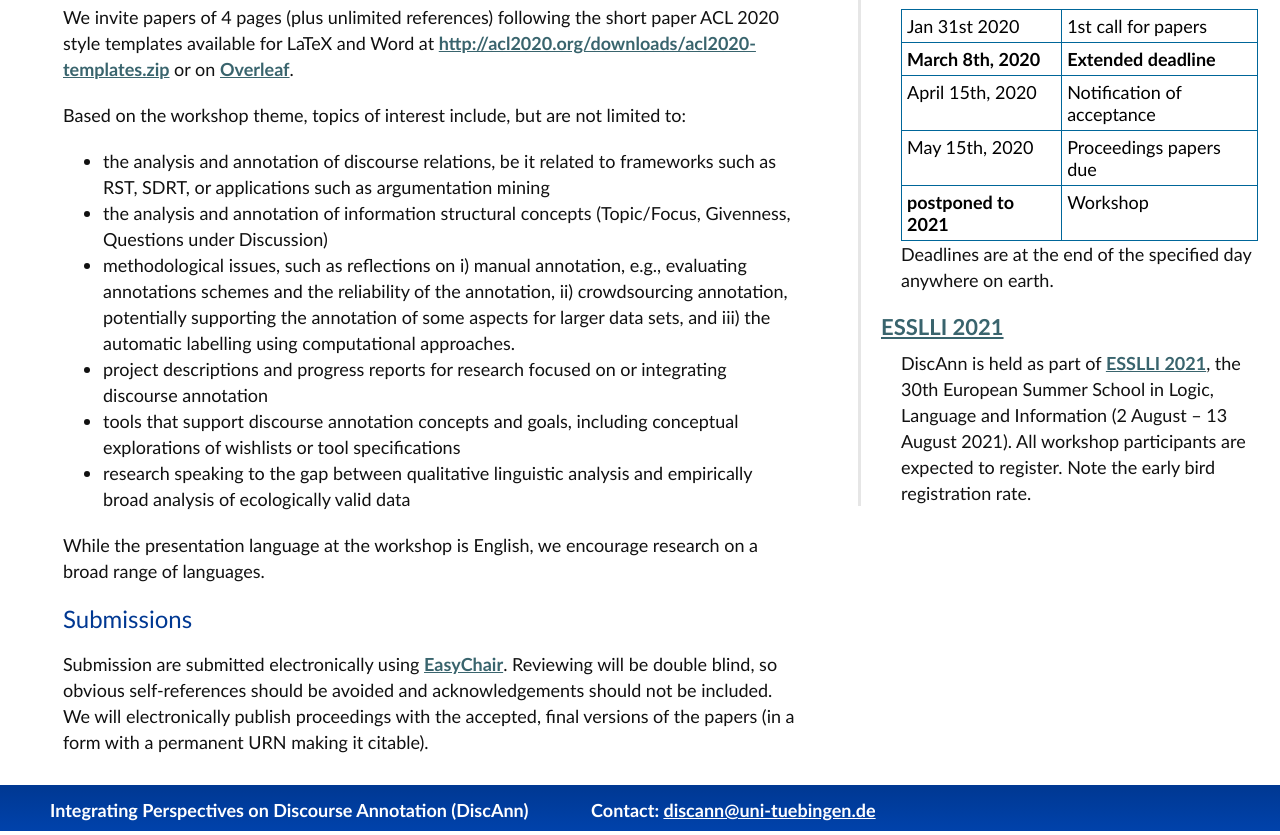
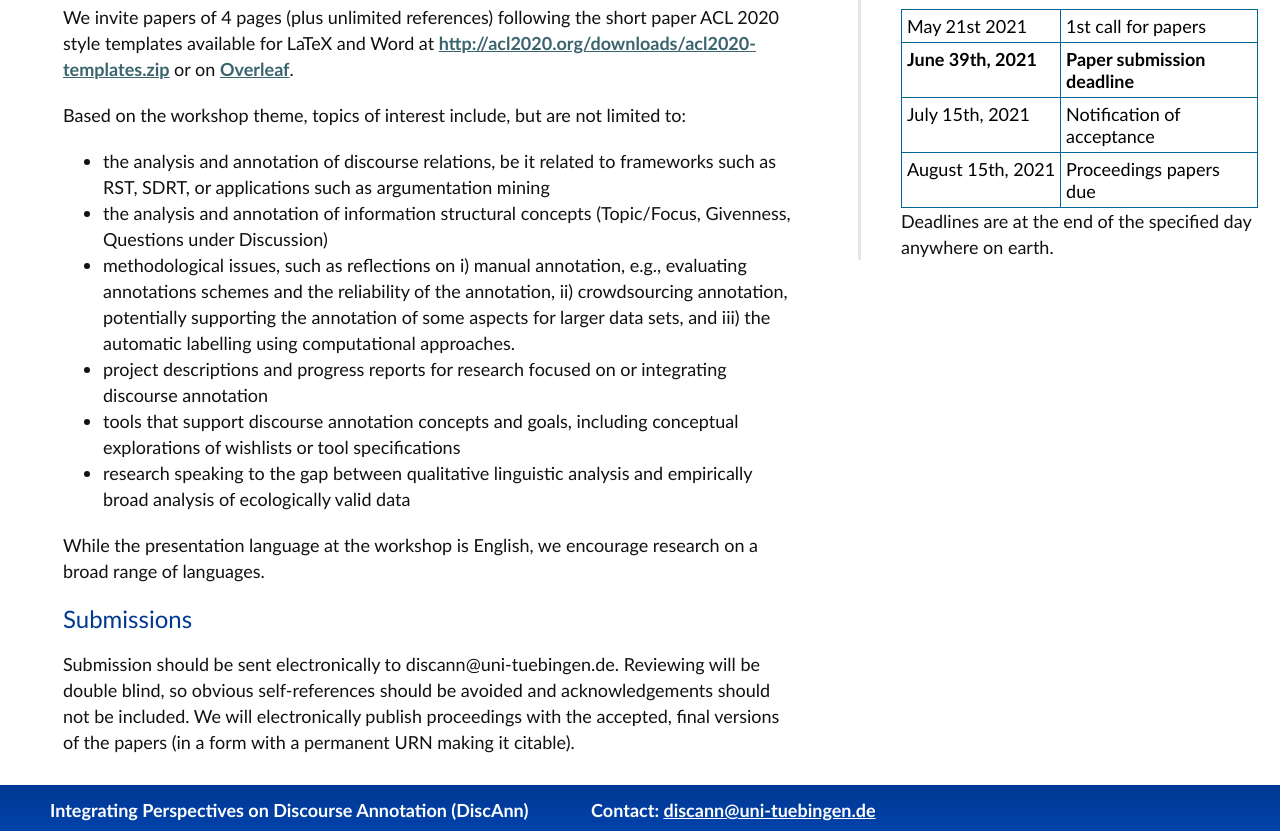
Before and after one commit to DiscAnnWorkshop/discann.github.io, a plain HTML site: page cfp.html in a window 1280 px wide. Shown: the part 348-1183 px from the top of the page. Drawn offline with Linux system fonts and the light colour scheme.

Commit message:
new version

```diff
--- a/cfp.html
+++ b/cfp.html
@@ -15,7 +15,7 @@
 <tr>
         <td valign="bottom">
 	<p class="title">Integrating Perspectives on Discourse Annotation (DiscAnn)</p>
-	<p class="body"> postponed to 2021, Utrecht, Netherlands</p>
+	<p class="body"> October 4-5, University of Tuebingen, Germany</p>
       </td>
 </tr>
   </table>
@@ -78,8 +78,7 @@ approaches.
 
 <h2>Submissions</h2>
 
-<p>Submission are submitted electronically using
-<a href="https://easychair.org/conferences/?conf=discann2020">EasyChair</a>. Reviewing will be
+<p>Submission should be sent electronically to discann@uni-tuebingen.de. Reviewing will be
 double blind, so obvious self-references should be avoided and
 acknowledgements should not be included. We will electronically publish proceedings with the
 	accepted, final versions of the papers (in a form with a
@@ -100,7 +99,7 @@ acknowledgements should not be included. We will electronically publish proceedi
 	<p>
 	  <table cellspacing=0 cellpadding=3>
 	    <tr valign="top">
-		    <td>Jan&nbsp;31st&nbsp;2020</td>
+		    <td>May&nbsp;21st&nbsp;2021</td>
 	      <td>1st call for papers</td>
 	    </tr>
 	<!--	    <tr valign="top">
@@ -109,33 +108,23 @@ acknowledgements should not be included. We will electronically publish proceedi
 	    </tr>-->
 
 	  <tr valign="top">
-			  <td><b>March&nbsp;8th,&nbsp;2020</b></td>
-			  <td><b>Extended deadline</b></td>
+			  <td><b>June&nbsp;39th,&nbsp;2021</b></td>
+			  <td><b>Paper submission deadline</b></td>
 	    </tr>
 
 		  <tr valign="top">
-			  <td>April&nbsp;15th,&nbsp;2020</td>
+			  <td>July&nbsp;15th,&nbsp;2021</td>
 	      <td>Notification of acceptance </td>
 	    </tr>
 		  <tr valign="top">
-			  <td>May&nbsp;15th,&nbsp;2020</td>
+			  <td>August&nbsp;15th,&nbsp;2021</td>
 	      <td>Proceedings papers due </td>
 	    </tr>
-	    <tr valign="top">
-	      <td><b>postponed to 2021</b></td>
-	      <td>Workshop</br> </td>
 
 	  </table>
 	      <p> Deadlines are at the end of the specified day
 	      anywhere on earth.</p>
 	<p>
-	  <h3><a href="https://www.esslli.eu/">ESSLLI 2021</a></h3>
-	<p>
-	  DiscAnn is held as part of <a href="https://www.esslli.eu/">ESSLLI 2021</a>, the 30th European
-	      Summer School in Logic, Language and Information (2
-	      August – 13 August 2021)</a>. All workshop participants
-	      are expected to register. Note the early bird
-	      registration rate.
 	</p>
 	</p>
       </div>
```
